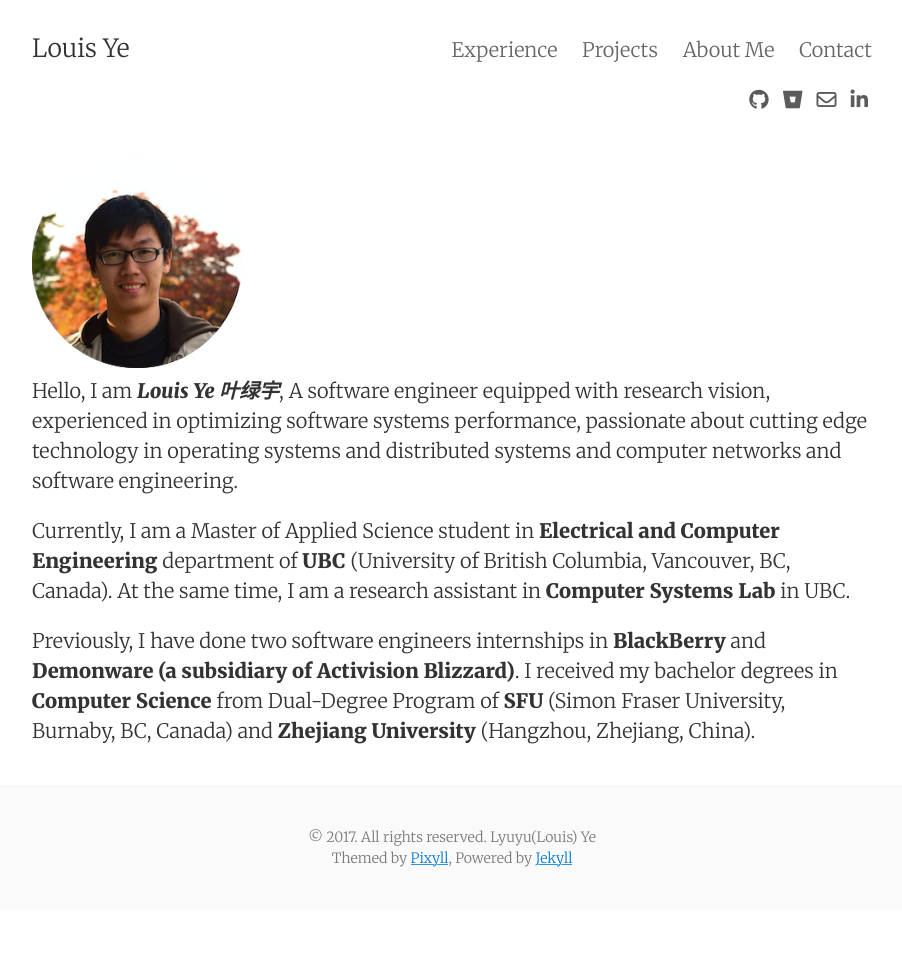
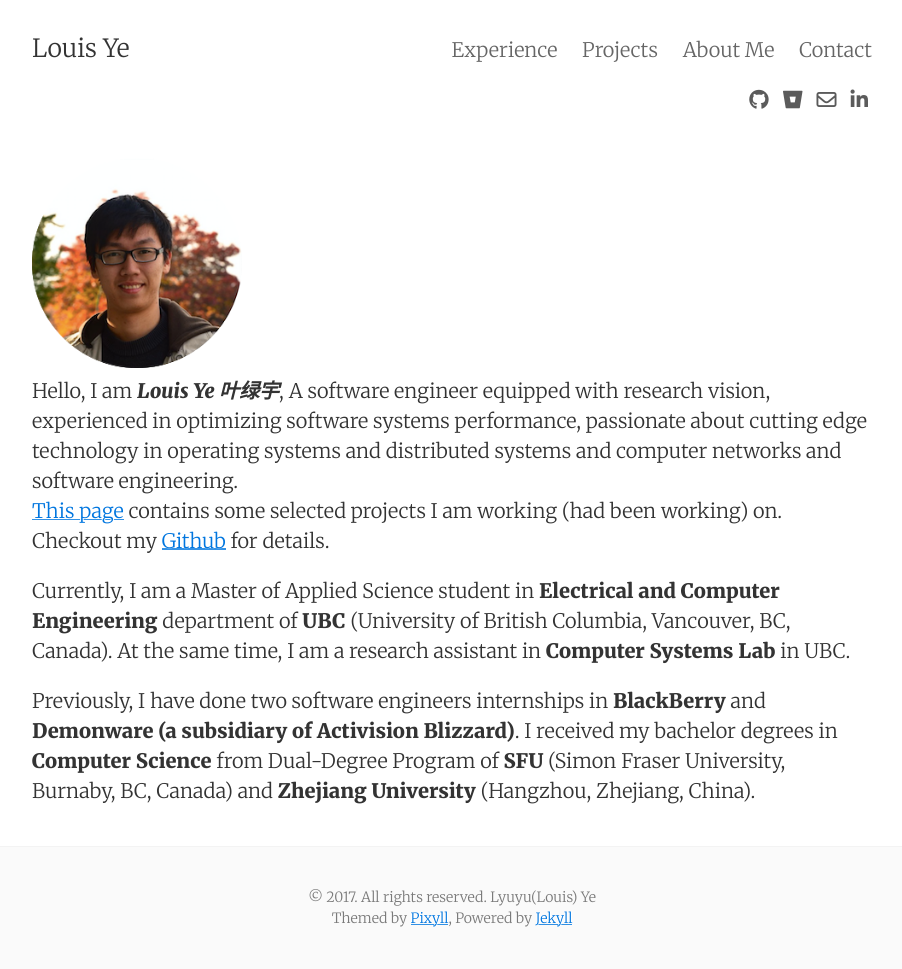
Before and after one commit to Louis-Ye/Louis-Ye.github.io, a Jekyll site: the page built from index.html, in a window 1280 px wide. Shown: the whole page, without its empty margins (188-1090 px from the left). Built offline with Jekyll 4.4.1, drawn with Linux system fonts in a browser that asks for light colours; nearby versions of some CDN libraries; the list of posts is cut into pages by our own code; before the commit the page ends 909 px from its top, so only the background shows below that.

Commit message:
update index

```diff
--- a/index.html
+++ b/index.html
@@ -8,6 +8,10 @@ layout: default
 
 <p>
     Hello, I am <b><i>Louis Ye 叶绿宇</i></b>, A software engineer equipped with research vision, experienced in optimizing software systems performance, passionate about cutting edge technology in operating systems and distributed systems and computer networks and software engineering.
+    <br>
+    <a href="http:{{ baseurl }}/projects">This page</a> contains some selected projects I am working (had been working) on.
+    <br>
+    Checkout my <a href="https://github.com/{{ site.github_username }}">Github</a> for details.
 </p>
 
 <p>
```
